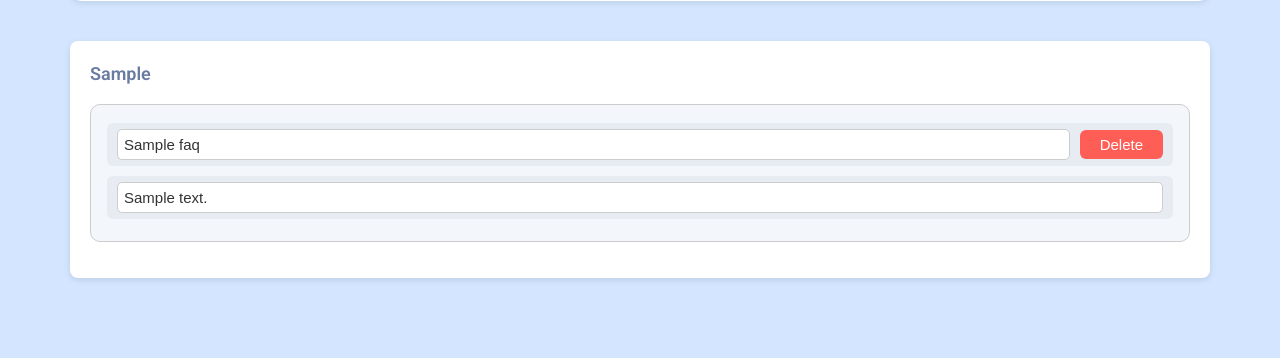
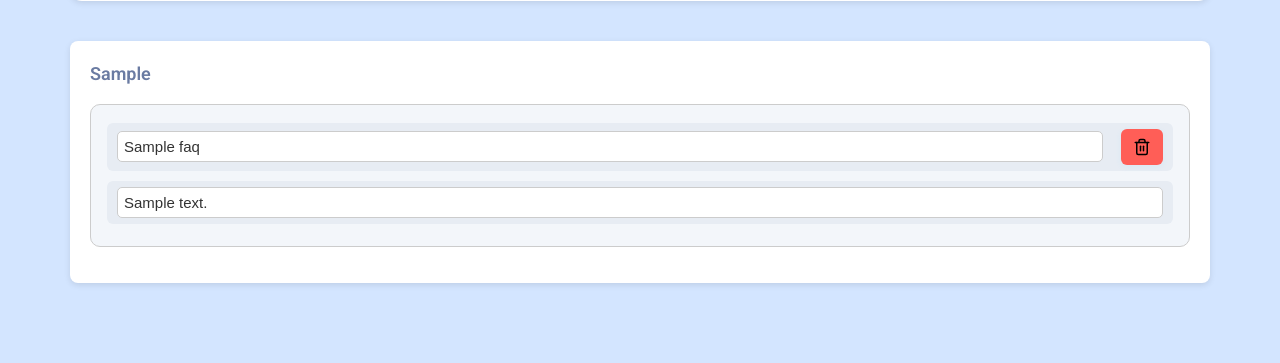
Before and after one commit to soohong-26/HearTogether, a PHP site: page /admin_faq.php in a window 1280 px wide. Shown: the part 673-1036 px from the top of the page. Run offline with PHP 8.4, Linux system fonts and the light colour scheme; tables that the repository leaves empty or names only in its code hold one stand-in row (values such as "Sample post").

Commit message:
minor adjustments to the FAQ page

```diff
--- a/admin_faq.php
+++ b/admin_faq.php
@@ -92,15 +92,21 @@ $categories = array_keys($faqs);
             <div class="faq-item" data-id="<?= $faq['id'] ?>">
                 <div class="faq-field">
                     <input type="text" class="faq-q" value="<?= htmlspecialchars($faq['question']) ?>" data-field="question" autocomplete="off">
-                    <button class="confirm-btn" style="display:none;" data-field="question">Confirm</button>
+                    <button class="confirm-btn" style="display:none;" data-field="question" title="Confirm">
+                        <img src="icons/save_black.svg" alt="Confirm" class="confirm-icon">
+                    </button>
                     <form method="get" style="margin:0;display:inline;">
                         <input type="hidden" name="delete" value="<?= $faq['id'] ?>">
-                        <button type="submit" class="delete-btn" onclick="return confirm('Delete this FAQ?')">Delete</button>
+                        <button type="submit" class="delete-btn" title="Delete FAQ" onclick="return confirm('Delete this FAQ?')">
+                            <img src="icons/delete_black.svg" alt="Delete" class="delete-icon">
+                        </button>
                     </form>
                 </div>
                 <div class="faq-field">
                     <input type="text" class="faq-a" value="<?= htmlspecialchars($faq['answer']) ?>" data-field="answer" autocomplete="off">
-                    <button class="confirm-btn" style="display:none;" data-field="answer">Confirm</button>
+                    <button class="confirm-btn" style="display:none;" data-field="answer" title="Confirm">
+                        <img src="icons/save_black.svg" alt="Confirm" class="confirm-icon">
+                    </button>
                 </div>
             </div>
         <?php endforeach; ?>
--- a/css/faq.css
+++ b/css/faq.css
@@ -218,8 +218,8 @@ body.admin .category-box h3 {
 
 .confirm-btn {
     display: none;
-    padding: 8px 18px 8px 14px;
-    background: var(--button-background);
+    padding: 8px 12px;
+    background: var(--primary-colour);
     color: var(--button-text);
     border: none;
     border-radius: 6px;
@@ -228,13 +228,24 @@ body.admin .category-box h3 {
     margin-left: 8px;
     cursor: pointer;
     box-shadow: 0 2px 6px rgba(60,200,255,0.08);
-    transition: background var(--transition-speed), transform 0.1s;
+    transition: background 0.2s, transform 0.1s;
     position: relative;
+    align-items: center;
+    justify-content: center;
+    min-width: 36px;
+    min-height: 36px;
 }
 
 .confirm-btn:hover {
-    background: var(--button-hover);
+    background: var(--primary-hover);
     transform: translateY(-2px) scale(1.05);
+}
+
+.confirm-btn .confirm-icon {
+    width: 18px;
+    height: 18px;
+    display: block;
+    pointer-events: none;
 }
 
 .faq-actions {
@@ -242,23 +253,34 @@ body.admin .category-box h3 {
 }
 
 .delete-btn {
-    padding: 6px 20px;
+    display: flex;
+    align-items: center;
+    justify-content: center;
+    padding: 8px 12px;
     background: var(--toast-error-bg);
-    color: #fff;
+    color: var(--button-text);
     border: none;
     border-radius: 6px;
+    font-weight: 600;
     font-size: 15px;
-    font-weight: 500;
+    margin-left: 8px;
     cursor: pointer;
-    transition: background 0.18s;
-    display: block;
-    width: 100%;
-    max-width: 120px;
+    box-shadow: 0 2px 6px rgba(60,200,255,0.08);
+    transition: background 0.2s, transform 0.1s;
+    position: relative;
+    min-width: 36px;
+    min-height: 36px;
 }
 .delete-btn:hover {
     background: #e84840;
+    transform: translateY(-2px) scale(1.05);
 }
-
+.delete-btn .delete-icon {
+    width: 18px;
+    height: 18px;
+    display: block;
+    pointer-events: none;
+}
 
 /* Admin-only FAQ list styles */
 body.admin .faq-item {
```
Also changed, not shown: icons/save_black.svg (added).
